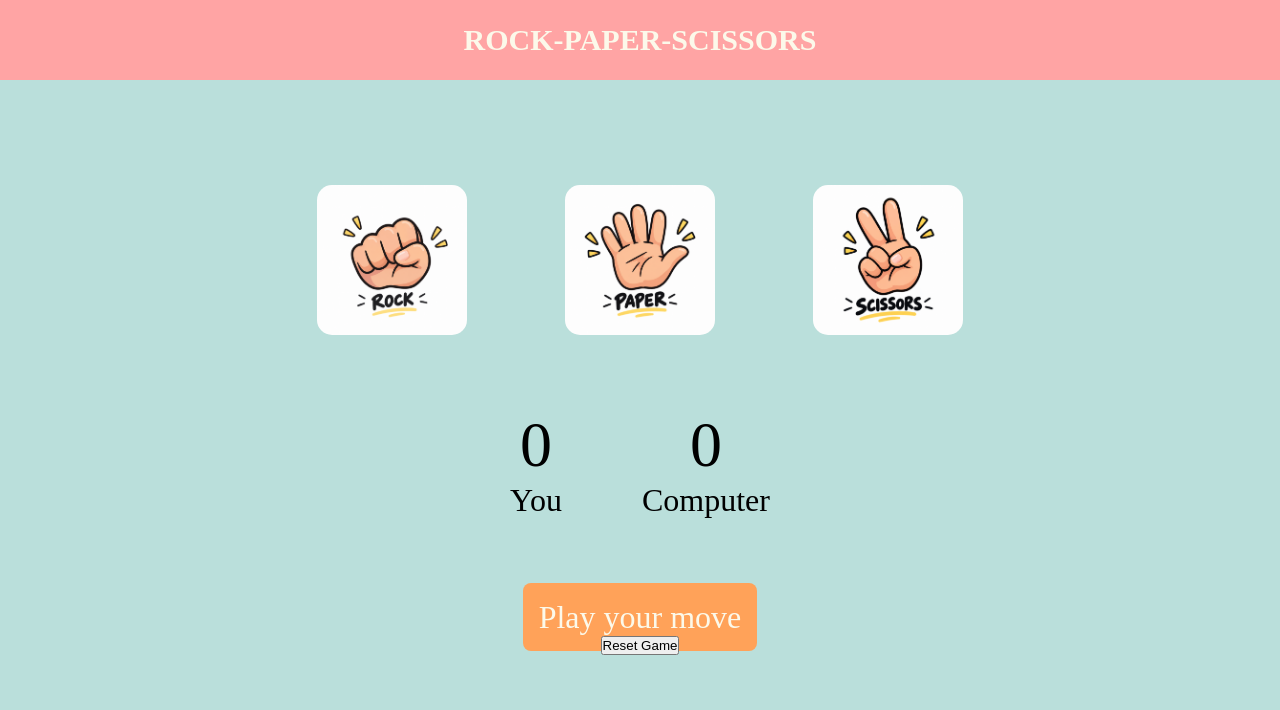
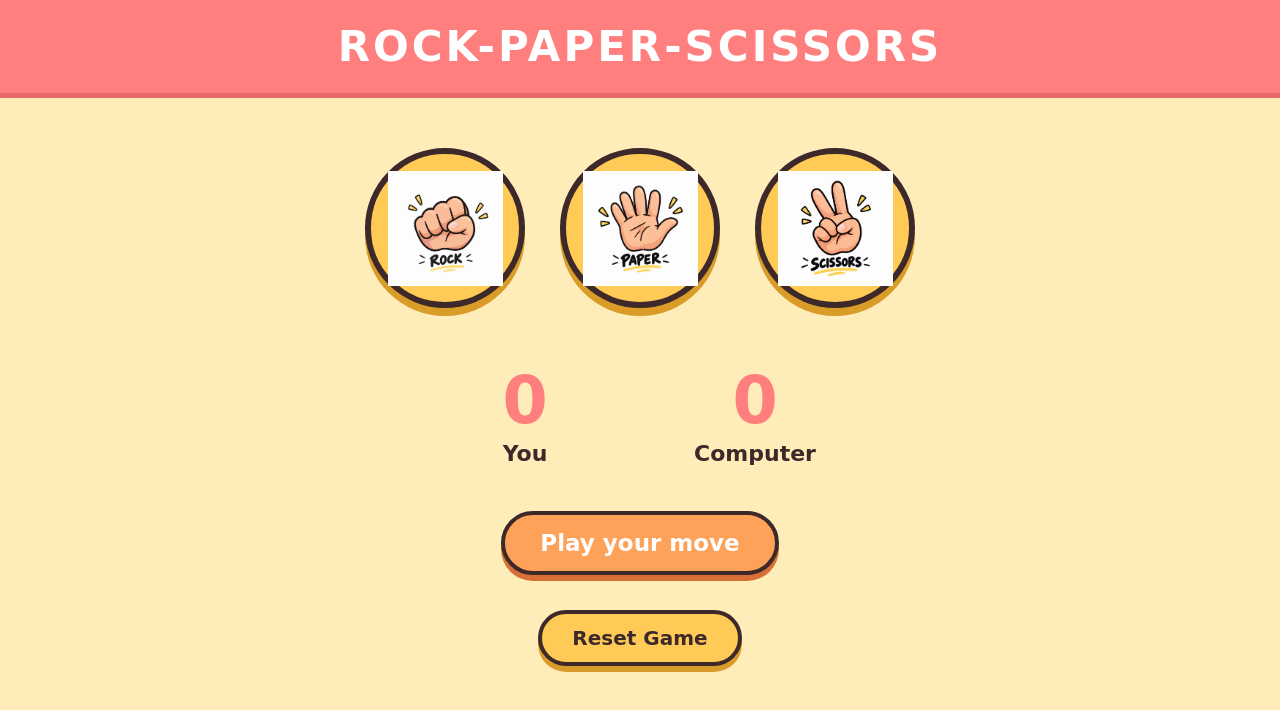
Before and after one commit to snehalsingh-01/Rock-paper-scissors, a plain HTML site: page index.html in a window 1280 px wide. Drawn offline with nearby package versions, Linux system fonts and the light colour scheme.

Commit message:
final css

```diff
--- a/style.css
+++ b/style.css
@@ -1,76 +1,196 @@
+
+* {
+    margin: 0;
+    padding: 0;
+    box-sizing: border-box;
+}
+
+body {
+    min-height: 100vh;
+    background: #FFEDB9;
+    font-family: 'Baloo 2', cursive;
+    text-align: center;
+    color: #3d2929;
+}
+
+/* ---------------- HEADER ---------------- */
+
 h1 {
-    background-color: #FFA4A4;
-    color: #FCF9EA;
+    background: #FF7E7E;
+    color: white;
+    font-size: 42px;
+    letter-spacing: 3px;
+    padding: 22px;
+    box-shadow: 0 5px 0 #e96767;
+}
+
+/* ---------------- CHOICES ---------------- */
+
+.choices {
     display: flex;
     justify-content: center;
     align-items: center;
-    font-size: 30px;
-    height: 5rem;
-    line-height: 5 rem;
+    gap: 35px;
+    margin-top: 55px;
 }
-* {
-    margin: 0;
-    padding: 0;
-    text-align: center;
-}
-body {
-    background-color: #BADFDB;
-}
-.choice{
-    height: 200px;
-    width: 200px;
-    border-radius: 10%;
+
+.choice {
+    width: 160px;
+    height: 160px;
+
+    background: #FFCB56;
+    border: 6px solid #3d2929;
+    border-radius: 50%;
+
     display: flex;
     justify-content: center;
     align-items: center;
+
+    cursor: pointer;
+
+    box-shadow: 0 8px 0 #d99c29;
+
+    transition: all 0.2s ease;
 }
+
+.choice img {
+    width: 115px;
+    height: 115px;
+    object-fit: contain;
+}
+
+/* Hover effect */
+
 .choice:hover {
-    cursor: pointer;
-    background-color: black;
+    transform: translateY(-8px) scale(1.05);
+    background: #FFA259;
+    box-shadow: 0 14px 0 #e47d42;
 }
-img {
-    height: 150px;
-    width: 150px;
-    object-fit: cover;
-    border-radius: 10%;
+
+.choice:active {
+    transform: translateY(4px);
+    box-shadow: 0 4px 0 #e47d42;
 }
-.choices{
-    /*background-color: brown;*/
-    display: flex;
-    justify-content: center;
-    align-items: center;
-    gap: 3rem;
-    margin-top: 5rem;
-}
+
+/* ---------------- SCORE BOARD ---------------- */
+
 .score-board {
     display: flex;
     justify-content: center;
-    align-items: center;
-    font-size: 2rem;
-    gap: 5rem;
+    gap: 100px;
+    margin-top: 60px;
 }
-#user-score, #comp-score {
-    font-size: 4rem;
-    margin-top: 3rem;
-    gap: 5rem;
+
+.score {
+    min-width: 130px;
 }
+
+.score p:first-child {
+    font-size: 65px;
+    font-weight: 800;
+    line-height: 1;
+    color: #FF7E7E;
+}
+
+.score p:last-child {
+    font-size: 22px;
+    font-weight: 700;
+    margin-top: 8px;
+}
+
+/* ---------------- MESSAGE ---------------- */
+
+.msg-board {
+    margin-top: 45px;
+}
+
 #msg {
-    background-color: #FFA259;
-    color: #FCF9EA;
-    font-size: 2rem;
-    display: inline;
-    padding: 1rem;
-    border-radius: 0.5rem;
+    display: inline-block;
+
+    background: #FFA259;
+    color: white;
+
+    padding: 15px 35px;
+
+    border-radius: 50px;
+    border: 4px solid #3d2929;
+
+    font-size: 23px;
+    font-weight: 700;
+
+    box-shadow: 0 6px 0 #d86f37;
 }
-.msg-board {
-    margin-top: 5rem;
+
+/*----------RESET-BTN------------*/
+/* ---------- RESET BUTTON ---------- */
+
+#reset-btn {
+    margin-top: 35px;
+    padding: 12px 30px;
+    font-family: 'Baloo 2', cursive;
+    font-size: 20px;
+    font-weight: 700;
+    background: #FFCB56;
+    color: #3d2929;
+    border: 4px solid #3d2929;
+    border-radius: 50px;
+    cursor: pointer;
+    box-shadow: 0 6px 0 #d99c29;
+    transition: all 0.2s ease;
 }
-canvas {
-    position: fixed !important;
-    top: 0;
-    left: 0;
-    width: 100vw !important;
-    height: 100vh !important;
-    pointer-events: none;
-    z-index: 1;
+
+#reset-btn:hover {
+    background: #FFA259;
+    transform: translateY(-4px);
+    box-shadow: 0 10px 0 #e47d42;
 }
+
+#reset-btn:active {
+    transform: translateY(3px);
+    box-shadow: 0 3px 0 #e47d42;
+}
+
+/* ---------------- RESPONSIVE ---------------- */
+
+@media (max-width: 600px) {
+
+    h1 {
+        font-size: 28px;
+        padding: 20px 10px;
+    }
+
+    .choices {
+        gap: 15px;
+        margin-top: 40px;
+    }
+
+    .choice {
+        width: 105px;
+        height: 105px;
+        border-width: 4px;
+        box-shadow: 0 6px 0 #d99c29;
+    }
+
+    .choice img {
+        width: 75px;
+        height: 75px;
+    }
+
+    .score-board {
+        gap: 45px;
+        margin-top: 50px;
+    }
+
+    .score p:first-child {
+        font-size: 48px;
+    }
+
+    .score p:last-child {
+        font-size: 18px;
+    }
+
+    #msg {
+        font-size: 18px;
+        padding: 12px 22px;
+    }
+}
```
